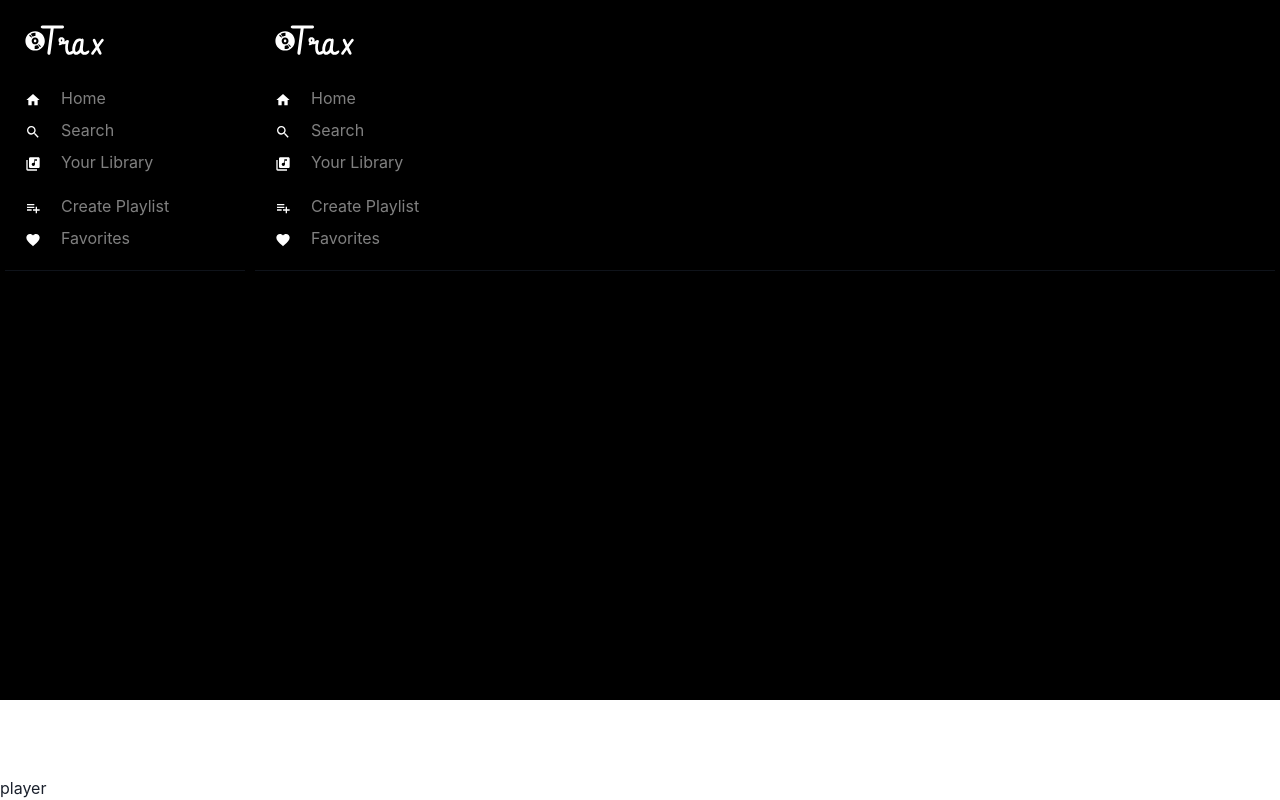
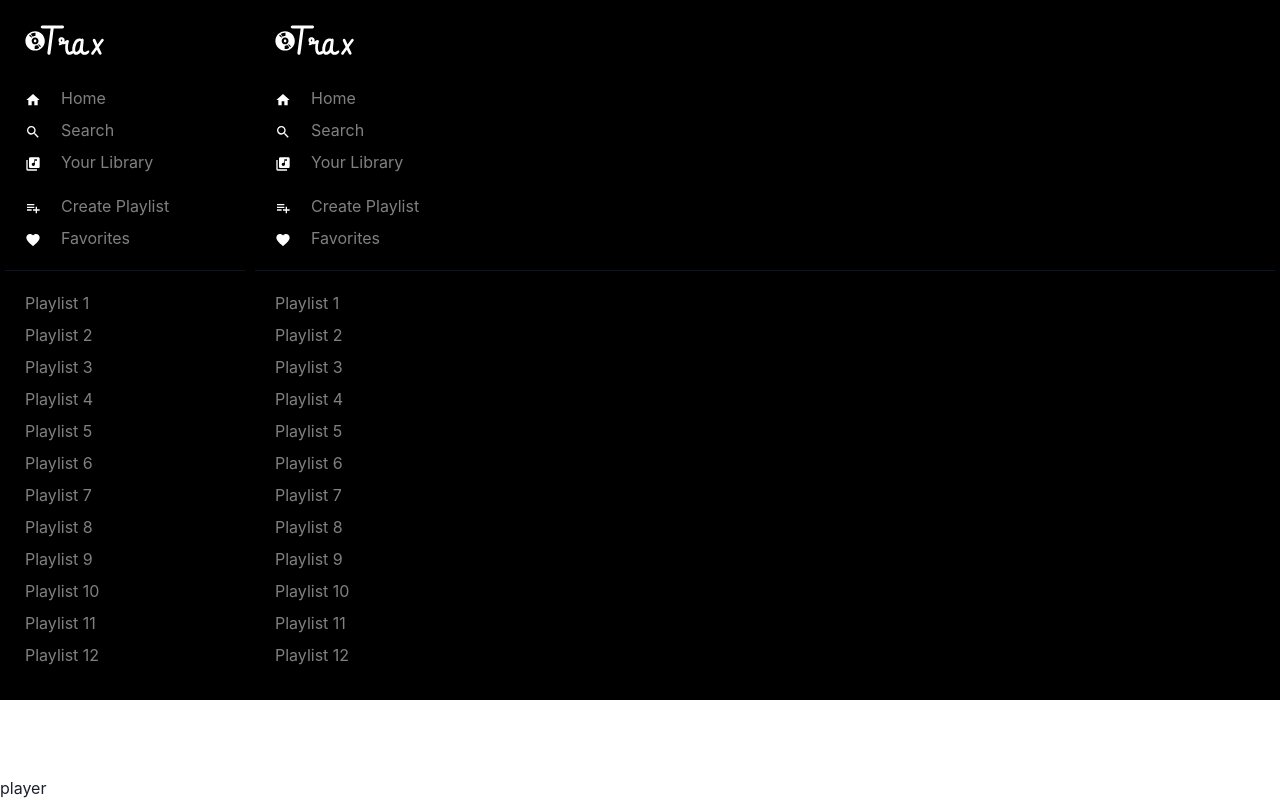
Before and after one commit to prolajumokeoni/musicplayer, a Next.js app: page /components/Sidebar in a window 1280 px wide. Built offline with nearby package versions, Linux system fonts and the light colour scheme.

Commit message:
Add sidebar

```diff
--- a/pages/components/Sidebar.tsx
+++ b/pages/components/Sidebar.tsx
@@ -36,6 +36,8 @@
     route: "/favorite",
   },
 ];
+
+const playlists = new Array(30).fill(1).map((_, i) => `Playlist ${i + 1}`);
 const Sidebar = () => {
   return (
     <Box
@@ -45,7 +47,7 @@
       paddingX="5px"
       color="gray"
     >
-      <Box paddingY="20px">
+      <Box paddingY="20px" height="100%">
         <Box width="120px" marginBottom="20px" paddingX="20px">
           <NextImage src="/logo.svg" height={60} width={120} />
         </Box>
@@ -91,6 +93,19 @@
         </Box>
 
         <Divider color="gray.800" />
+        <Box height="60%" overflowY="auto" paddingY="20px">
+          <List spacing={2}>
+            {playlists.map((playlist) => (
+              <ListItem paddingX="20px" key={playlist}>
+                <LinkBox>
+                  <NextLink href="/" passHref>
+                    <LinkOverlay>{playlist}</LinkOverlay>
+                  </NextLink>
+                </LinkBox>
+              </ListItem>
+            ))}
+          </List>
+        </Box>
       </Box>
     </Box>
   );
```
